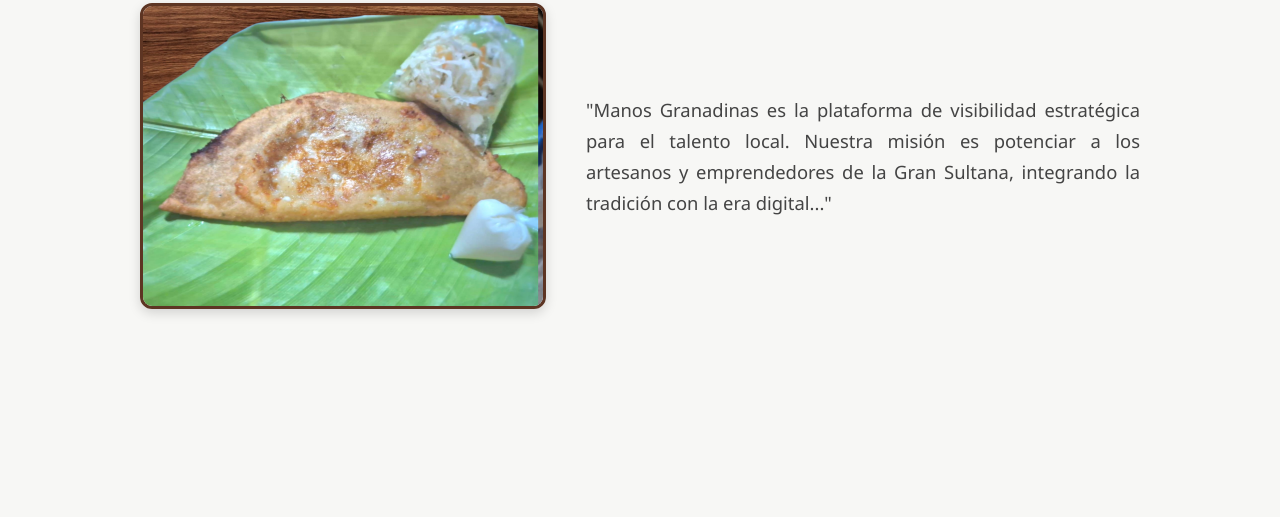
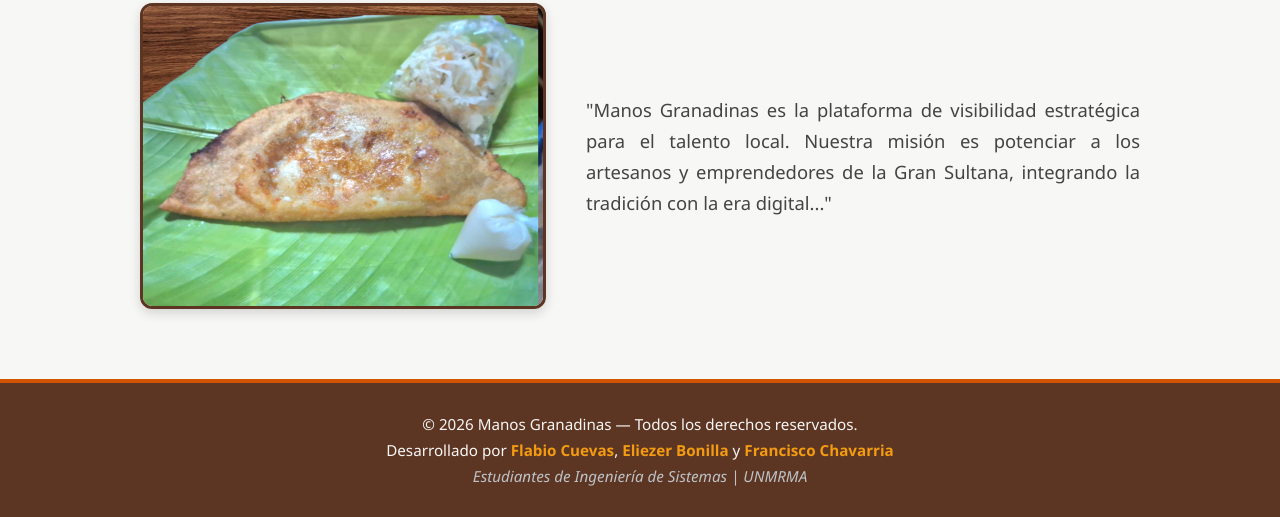
Before and after one commit to lopez150213-sudo/Manos_Granadinas, a website: page index.html in a window 1280 px wide. Shown: the part 435-952 px from the top of the page. Before the commit the page ends 800 px from the top, so only its background shows below. Drawn offline with Linux system fonts and the light colour scheme; no server answers.

Commit message:
index y css
cambio de index y css

```diff
--- a/index.html
+++ b/index.html
@@ -175,6 +175,17 @@
         <img id="img-zoom-ampliada" class="contenido-zoom-img" src="" alt="Zoom Producto">
     </div>
 
+     <!-- FOOTER DE CRÉDITOS Y DERECHOS -->
+    <footer class="footer-principal">
+        <div class="contenedor-footer">
+            <p>© 2026 Manos Granadinas — Todos los derechos reservados.</p>
+            <p class="creditos-footer">
+                Desarrollado por <strong>Flabio Cuevas</strong>, <strong>Eliezer Bonilla</strong> y <strong>Francisco Chavarria</strong>
+            </p>
+            <p class="universidad-footer">Estudiantes de Ingeniería de Sistemas | UNMRMA</p>
+        </div>
+    </footer>
+
     <script src="script.js"></script>
 </body>
 </html>
--- a/style.css
+++ b/style.css
@@ -542,3 +542,34 @@ body {
         100% { transform: translateX(0); }
     }
 }
+
+
+/* --- FOOTER PRINCIPAL --- */
+.footer-principal {
+    background-color: #5d3523; /* Café Artesanal */
+    color: #f7f7f5;
+    text-align: center;
+    padding: 25px 20px;
+    margin-top: 50px;
+    border-top: 4px solid #d35400; /* Naranja Terracota */
+}
+
+.contenedor-footer p {
+    margin: 6px 0;
+    font-size: 0.95rem;
+}
+
+.creditos-footer {
+    font-size: 0.9rem;
+    color: #f7f7f5;
+}
+
+.creditos-footer strong {
+    color: #f39c12; /* Color destacado para los nombres */
+}
+
+.universidad-footer {
+    font-size: 0.82rem;
+    color: #bdc3c7;
+    font-style: italic;
+}
```
